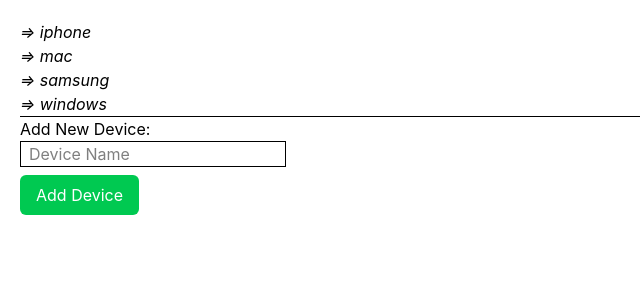
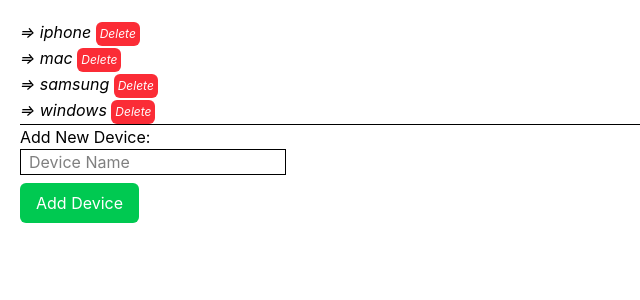
Before and after one commit to ayoub-jabiri/react-course, a React (Vite) app: page / in a window 1280 px wide. Shown: the top 300 px of the page, without its empty margins (0-640 px from the left). Built offline with nearby package versions, Linux system fonts and the light colour scheme.

Commit message:
Finished delete in array as state course

```diff
--- a/src/components/TheArray.jsx
+++ b/src/components/TheArray.jsx
@@ -4,16 +4,36 @@
     const [inputValue, setInputValue] = useState("");
 
     const [devices, setDevices] = useState([
-        "iphone",
-        "mac",
-        "samsung",
-        "windows",
+        { id: 1, title: "iphone" },
+        { id: 2, title: "mac" },
+        { id: 3, title: "samsung" },
+        { id: 4, title: "windows" },
     ]);
-    const devicesList = devices.map((device, i) => (
-        <i key={i} className="block">
-            {"=> " + device}
+    let newId = 5;
+
+    const devicesList = devices.map((device) => (
+        <i key={device.id} className="block">
+            {"=> " + device.title}{" "}
+            <button
+                className="bg-red-500 text-white text-xs rounded-md p-1 cursor-pointer"
+                onClick={() => {
+                    handleDelete(device.id);
+                }}
+            >
+                Delete
+            </button>
         </i>
     ));
+
+    function handleDelete(id) {
+        // const newDevices = [...devices];
+        // const index = newDevices.findIndex((el) => el.id == id);
+        // newDevices.splice(index, 1);
+
+        const newDevices = devices.filter((device) => device.id != id);
+        setDevices([...newDevices]);
+    }
+
     return (
         <div className="m-5">
             <ul>{devicesList}</ul>
@@ -33,7 +53,11 @@
                 <button
                     className="bg-green-500 rounded-md px-4 py-2 text-white block mt-2 cursor-pointer"
                     onClick={() => {
-                        setDevices([...devices, inputValue]);
+                        setDevices([
+                            ...devices,
+                            { id: newId, title: inputValue },
+                        ]);
+                        newId += 1;
                     }}
                 >
                     Add Device
```
